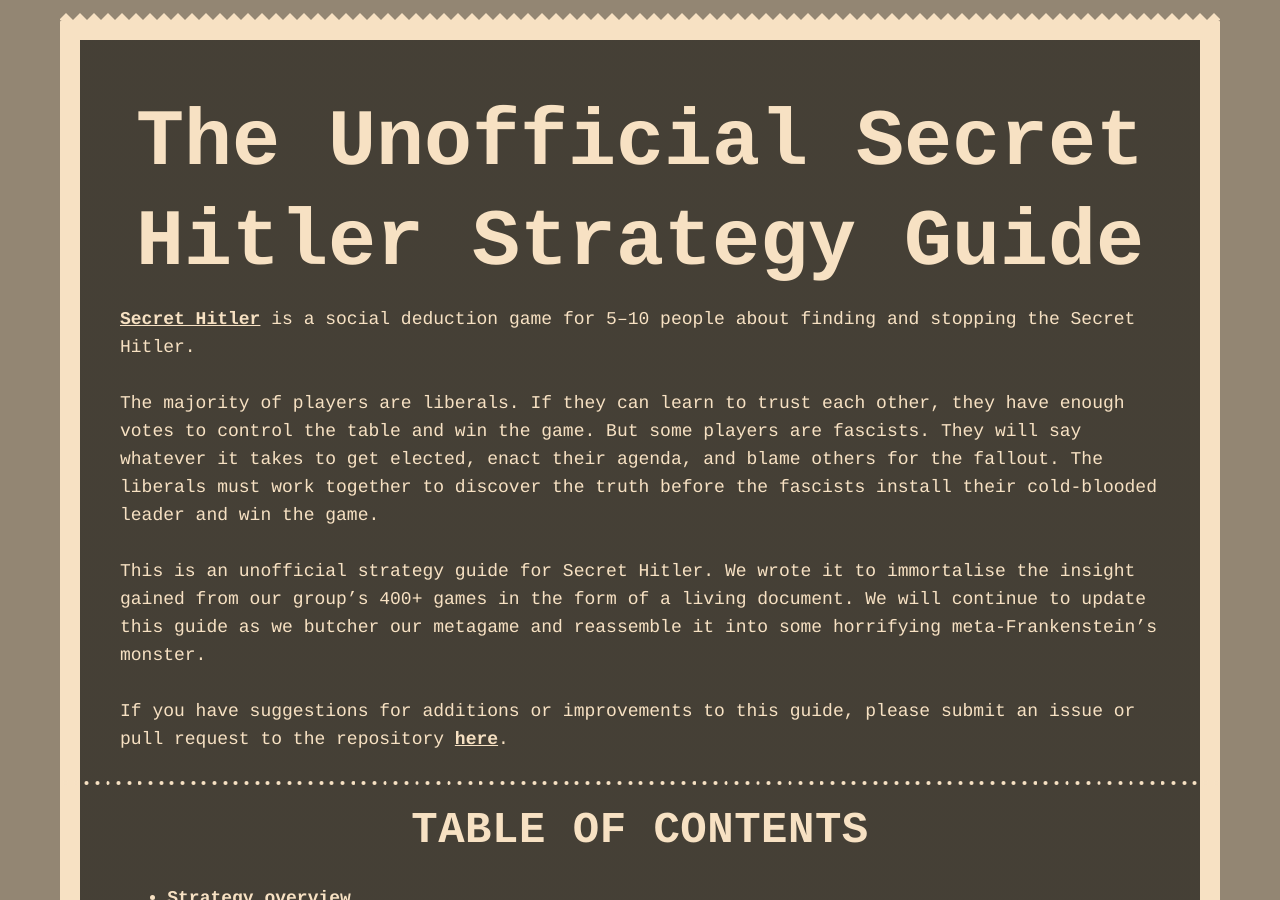
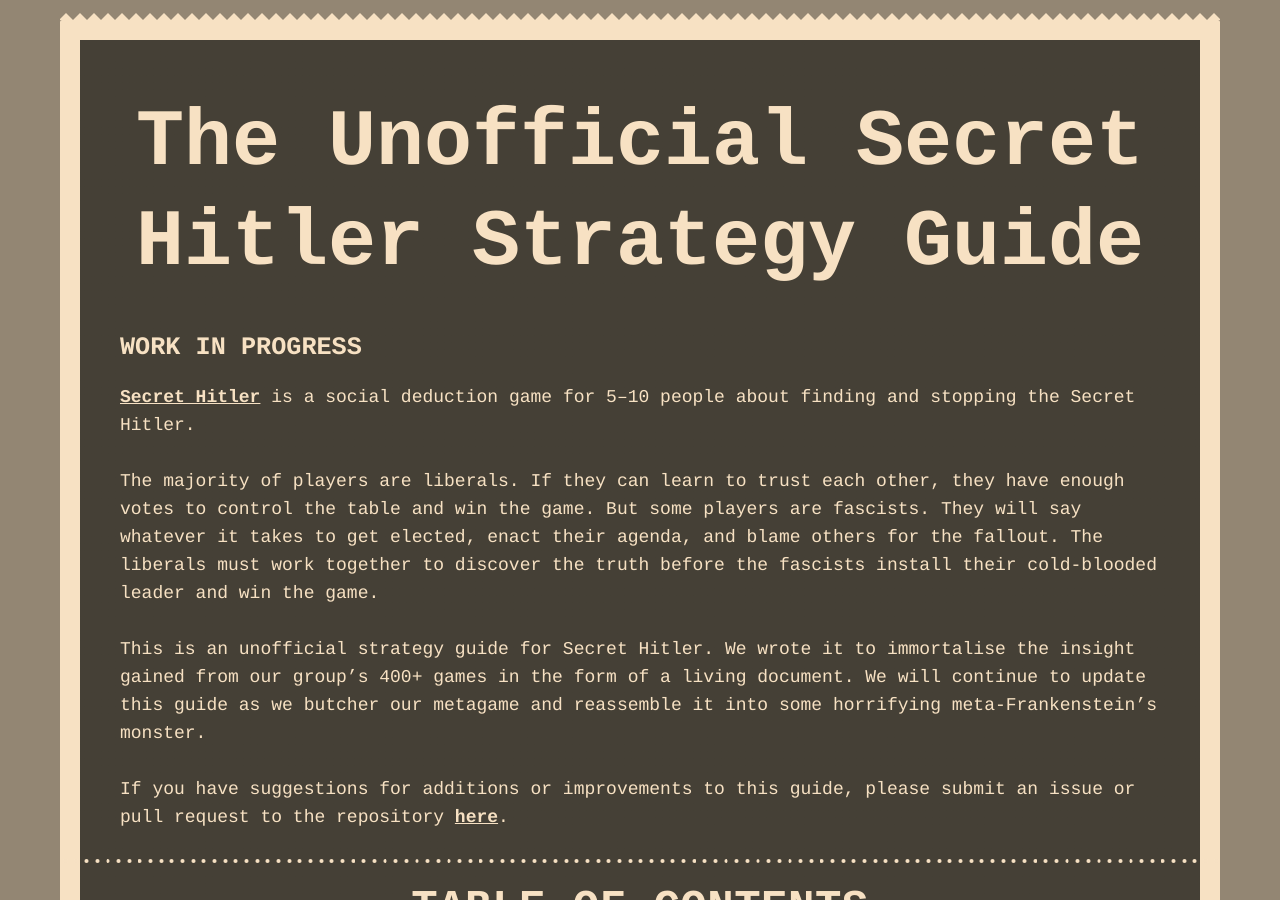
Before and after one commit to TartanLlama/secret-hitler-strategies, a Jekyll site: the page built from index.md, in a window 1280 px wide and 900 px high. Built offline with Jekyll 4.4.1, drawn with Linux system fonts in a browser that asks for light colours; nearby versions of some CDN libraries.

Commit message:
Add work in progress marker

```diff
--- a/index.md
+++ b/index.md
@@ -4,6 +4,8 @@
 ---
 
 # The Unofficial Secret Hitler Strategy Guide
+
+### WORK IN PROGRESS
 
 [Secret Hitler](http://secrethitler.com/) is a social deduction game for 5–10 people about finding and stopping the Secret Hitler.
 
```
